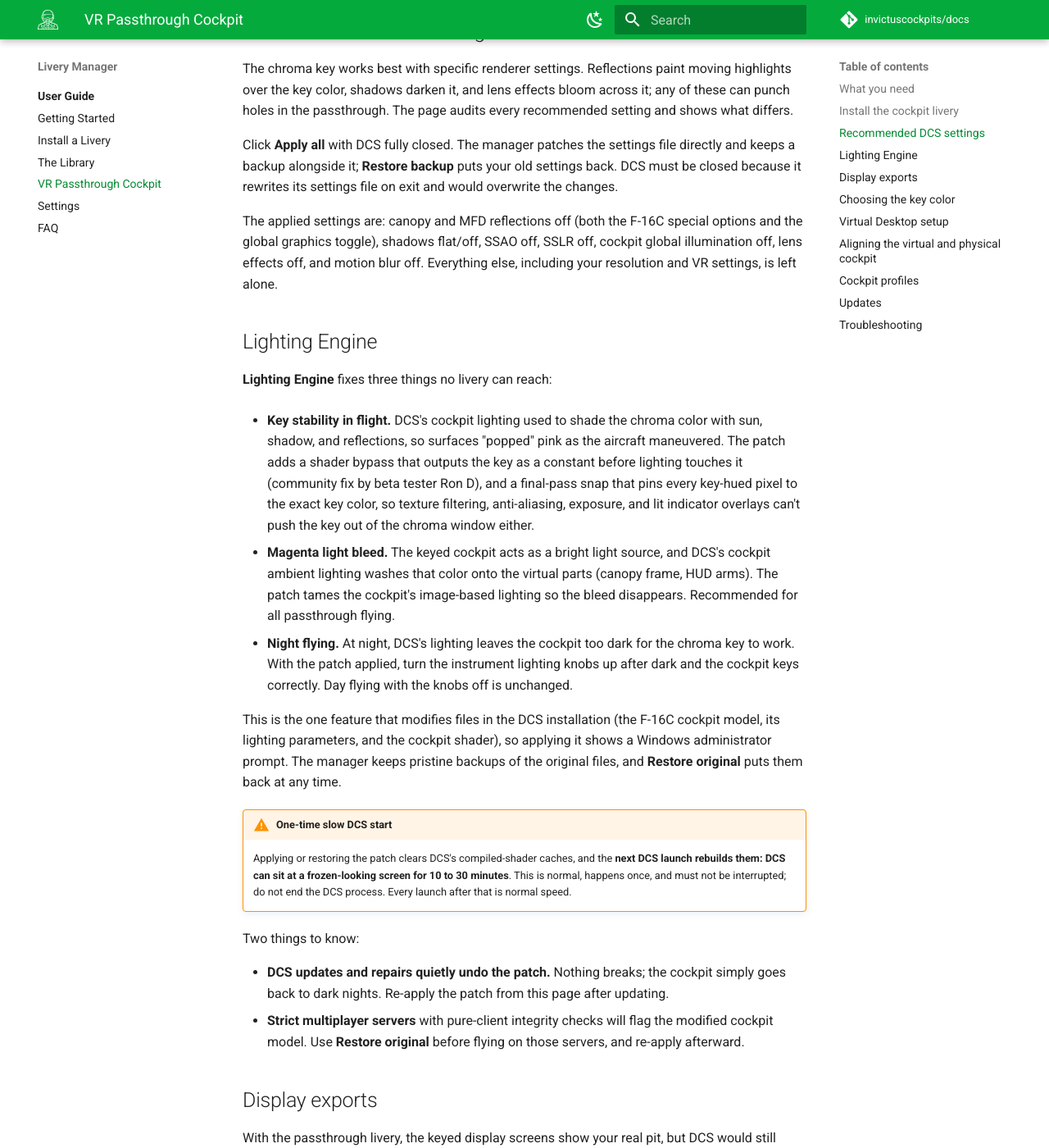
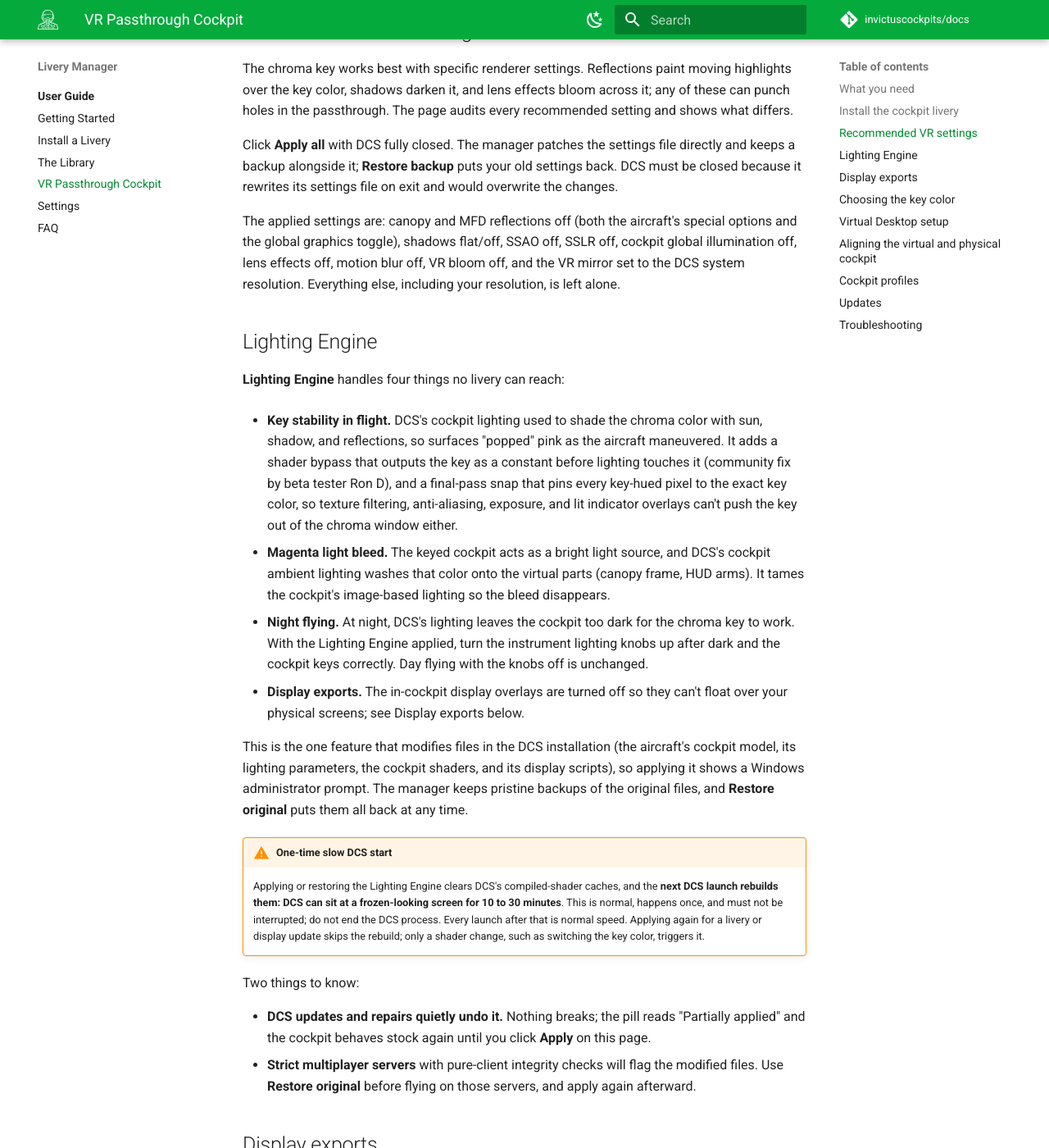
Before and after one commit to invictuscockpits/docs, an MkDocs documentation site: the page built from docs/livery-manager/user-guide/vr-passthrough.md, in a window 1280 px wide and 1400 px high, scrolled down 2869 px. Shown: the whole window at 82% size. Built offline with MkDocs 1.6.1 and Material for MkDocs 9.7.7, drawn with Linux system fonts in a browser that asks for light colours; comment, search, counter and statistics services are not loaded; some of the changed text lies outside the part shown.

Commit message:
Livery manager docs: legacy wording cleanup (Lighting Engine covers display exports, VR settings section name, no toggles, elevation and IC caveats, passthrough page linked from the index)

```diff
--- a/docs/livery-manager/user-guide/vr-passthrough.md
+++ b/docs/livery-manager/user-guide/vr-passthrough.md
@@ -52,7 +52,7 @@ for liveries at startup.
     when it applies your settings, which is also why the dropdown starts
     working once the manager has set things up.
 
-## Recommended DCS settings
+## Recommended VR settings
 
 The chroma key works best with specific renderer settings. Reflections
 paint moving highlights over the key color, shadows darken it, and lens
@@ -64,19 +64,19 @@ file directly and keeps a backup alongside it; **Restore backup** puts your
 old settings back. DCS must be closed because it rewrites its settings file
 on exit and would overwrite the changes.
 
-The applied settings are: canopy and MFD reflections off (both the F-16C
-special options and the global graphics toggle), shadows flat/off, SSAO off,
-SSLR off, cockpit global illumination off, lens effects off, and motion blur
-off. Everything else, including your resolution and VR settings, is left
-alone.
+The applied settings are: canopy and MFD reflections off (both the
+aircraft's special options and the global graphics toggle), shadows
+flat/off, SSAO off, SSLR off, cockpit global illumination off, lens effects
+off, motion blur off, VR bloom off, and the VR mirror set to the DCS system
+resolution. Everything else, including your resolution, is left alone.
 
 ## Lighting Engine
 
-**Lighting Engine** fixes three things no livery can reach:
+**Lighting Engine** handles four things no livery can reach:
 
 - **Key stability in flight.** DCS's cockpit lighting used to shade the
   chroma color with sun, shadow, and reflections, so surfaces "popped"
-  pink as the aircraft maneuvered. The patch adds a shader bypass that
+  pink as the aircraft maneuvered. It adds a shader bypass that
   outputs the key as a constant before lighting touches it (community
   fix by beta tester Ron D), and a final-pass snap that pins every
   key-hued pixel to the exact key color, so texture filtering,
@@ -85,35 +85,38 @@ alone.
 
 - **Magenta light bleed.** The keyed cockpit acts as a bright light
   source, and DCS's cockpit ambient lighting washes that color onto the
-  virtual parts (canopy frame, HUD arms). The patch tames the cockpit's
-  image-based lighting so the bleed disappears. Recommended for all
-  passthrough flying.
+  virtual parts (canopy frame, HUD arms). It tames the cockpit's
+  image-based lighting so the bleed disappears.
 - **Night flying.** At night, DCS's lighting leaves the cockpit too dark
-  for the chroma key to work. With the patch applied, turn the
+  for the chroma key to work. With the Lighting Engine applied, turn the
   instrument lighting knobs up after dark and the cockpit keys
   correctly. Day flying with the knobs off is unchanged.
+- **Display exports.** The in-cockpit display overlays are turned off so
+  they can't float over your physical screens; see Display exports below.
 
 This is the one feature that modifies files in the DCS installation (the
-F-16C cockpit model, its lighting parameters, and the cockpit shader),
-so applying it shows a Windows administrator prompt. The manager keeps
-pristine backups of the original files, and **Restore original** puts
-them back at any time.
+aircraft's cockpit model, its lighting parameters, the cockpit shaders,
+and its display scripts), so applying it shows a Windows administrator
+prompt. The manager keeps pristine backups of the original files, and
+**Restore original** puts them all back at any time.
 
 !!! warning "One-time slow DCS start"
-    Applying or restoring the patch clears DCS's compiled-shader
+    Applying or restoring the Lighting Engine clears DCS's compiled-shader
     caches, and the **next DCS launch rebuilds them: DCS can sit at a
     frozen-looking screen for 10 to 30 minutes**. This is normal,
     happens once, and must not be interrupted; do not end the DCS
-    process. Every launch after that is normal speed.
+    process. Every launch after that is normal speed. Applying again for
+    a livery or display update skips the rebuild; only a shader change,
+    such as switching the key color, triggers it.
 
 Two things to know:
 
-- **DCS updates and repairs quietly undo the patch.** Nothing breaks; the
-  cockpit simply goes back to dark nights. Re-apply the patch from this page
-  after updating.
+- **DCS updates and repairs quietly undo it.** Nothing breaks; the pill
+  reads "Partially applied" and the cockpit behaves stock again until you
+  click **Apply** on this page.
 - **Strict multiplayer servers** with pure-client integrity checks will flag
-  the modified cockpit model. Use **Restore original** before flying on
-  those servers, and re-apply afterward.
+  the modified files. Use **Restore original** before flying on those
+  servers, and apply again afterward.
 
 ## Display exports
 
@@ -151,13 +154,13 @@ display hooks sit on top of Helios's.
 
 ## Choosing the key color
 
-The Headset section of the VR Passthrough page offers two chroma key
-colors, magenta and blue, with a sample square of each. The choice
-applies to every aircraft. Switching recolors the installed cockpit
-livery on the spot, and the Lighting Engine generates its
-shaders for the same color, so re-apply the patch after switching
-(that is one shader rebuild). Magenta is the proven default. Blue is
-offered because it is less noticeable after Virtual Desktop's video
+The Chromakey settings section of the VR Passthrough page offers two
+chroma key colors, magenta and blue, with a sample square of each. The
+choice applies to every aircraft. Switching recolors the installed
+cockpit livery on the spot, and the Lighting Engine generates its
+shaders for the same color, so it reads "Partially applied" until you
+click **Apply** again (that is one shader rebuild). Magenta is the
+proven default. Blue is less noticeable after Virtual Desktop's video
 compression: any fringe the encoder leaves at the passthrough edge is
 dark blue rather than bright pink.
 
@@ -166,22 +169,20 @@ dark blue rather than bright pink.
 On the headset, use Virtual Desktop with the **VDXR** runtime and
 **HEVC 10-bit** at the highest bitrate your setup sustains. In the
 passthrough settings, enable chroma keying with the values for the
-key color you chose. The app shows the same values in a popup after
-the Lighting Engine is applied.
+key color you chose. The app shows the same values under the selected
+key, and again in a popup after the Lighting Engine is applied.
 
 | Setting | Magenta | Blue |
 | --- | --- | --- |
-| Key color (red, green, blue) | 153, 0, 153 | 0, 0, 120 |
+| Key color (red, green, blue) | 153, 0, 153 | 0, 0, 180 |
 | Similarity | about 17 percent | about 9 percent |
 | Smoothness | about 12 percent | about 9 percent |
 | Opacity | 100 percent | 100 percent |
 
-The magenta values assume the Lighting Engine is applied: it
-outputs a dimmed key that reduces the pink edge fringe, and the old
-255/0/255 key no longer matches. The blue values are a separate
-setup; do not carry either key's Similarity and Smoothness over to the
-other. Tune Similarity and Smoothness a point or two to
-your lighting.
+Both sets assume the Lighting Engine is applied, since its shaders pin
+the exact key color DCS outputs. The two keys are separate setups; do
+not carry either key's Similarity and Smoothness over to the other.
+Tune Similarity and Smoothness a point or two to your lighting.
 
 Turn off Virtual Desktop's video sharpening; it amplifies color fringing at
 the passthrough edges. For night flying, apply the Lighting Engine and
@@ -222,8 +223,9 @@ shifts the landmarks you aligned to.
 
 The profile selector at the top of the page chooses which aircraft
 everything on the page operates on. Profiles that ship with the manager
-(the F-16C today) carry everything built in: the right folders, the right
-settings, the loader workaround, and the night patch where one exists.
+(the F-16C and F/A-18C today) carry everything built in: the right
+folders, the right settings, the loader workaround, and the Lighting
+Engine.
 
 **Add profile...** wires in an aircraft the manager doesn't ship a profile
 for yet. You'll need the cockpit unit folder name (the folder DCS uses
@@ -244,29 +246,28 @@ improvements ship as soon as they're ready.
 
 ## Troubleshooting
 
-- **The cockpit isn't magenta in DCS.** Restart DCS completely; liveries
+- **The cockpit isn't keyed in DCS.** Restart DCS completely; liveries
   only load at startup. Then check all three status pills on the page are
-  green and that **Options → Special → F-16C → Customized Cockpit** shows
-  the passthrough livery.
+  green and that **Options → Special → (your aircraft) → Customized
+  Cockpit** shows the passthrough livery.
 - **Glare or reflections punch holes in the passthrough.** Run **Apply
-  all** under Recommended DCS settings with DCS closed. If you changed
+  all** under Recommended VR settings with DCS closed. If you changed
   graphics settings recently, re-run it; DCS sometimes reintroduces
   reflections.
 - **The cockpit is green or dark at night, or virtual parts have a pink
   tint.** Apply the Lighting Engine, then turn the instrument
   lighting knobs up at night. If either symptom returns after a DCS
-  update, re-apply the patch.
-- **Display symbology floats over your physical screens.** Turn on
-  **display exports**. If it's already on and a display came back after a
-  DCS update, the update restored the stock scripts; re-apply it.
-- **A multiplayer server rejects you.** Use **Restore original** in the
-  cockpit lighting section and **Turn off** under display exports, fly,
-  then re-apply both afterward.
+  update, apply it again.
+- **Display symbology floats over your physical screens.** The Lighting
+  Engine isn't fully applied; its pill reads "Partially applied" after a
+  DCS update restores the stock display scripts. Click **Apply**.
+- **A multiplayer server rejects you.** Use **Restore original** under
+  Lighting Engine, fly, then apply it again afterward.
 - **Thin dark trim markings on some panel edges** are a known cosmetic
   residual of the current livery and are purely visual.
 - **A thin pink fringe at the passthrough boundary** comes from the
   headset video stream's color compression, not from DCS: video codecs
   store color at reduced resolution, smearing the key slightly across
   edges. HEVC 10-bit (or AV1 10-bit), the highest bitrate your link
-  sustains, and the VDXR runtime keep it minimal. A dedicated
-  treatment is planned.
+  sustains, and the VDXR runtime keep it minimal, and the blue key makes
+  whatever remains far less visible than magenta's pink.
```
Also changed, not shown: docs/livery-manager/user-guide/faq.md (+6 -4 lines), docs/livery-manager/user-guide/getting-started.md (+5 -3 lines), docs/livery-manager/user-guide/index.md (+1 -0 lines), docs/livery-manager/user-guide/settings.md (+2 -1 lines).
